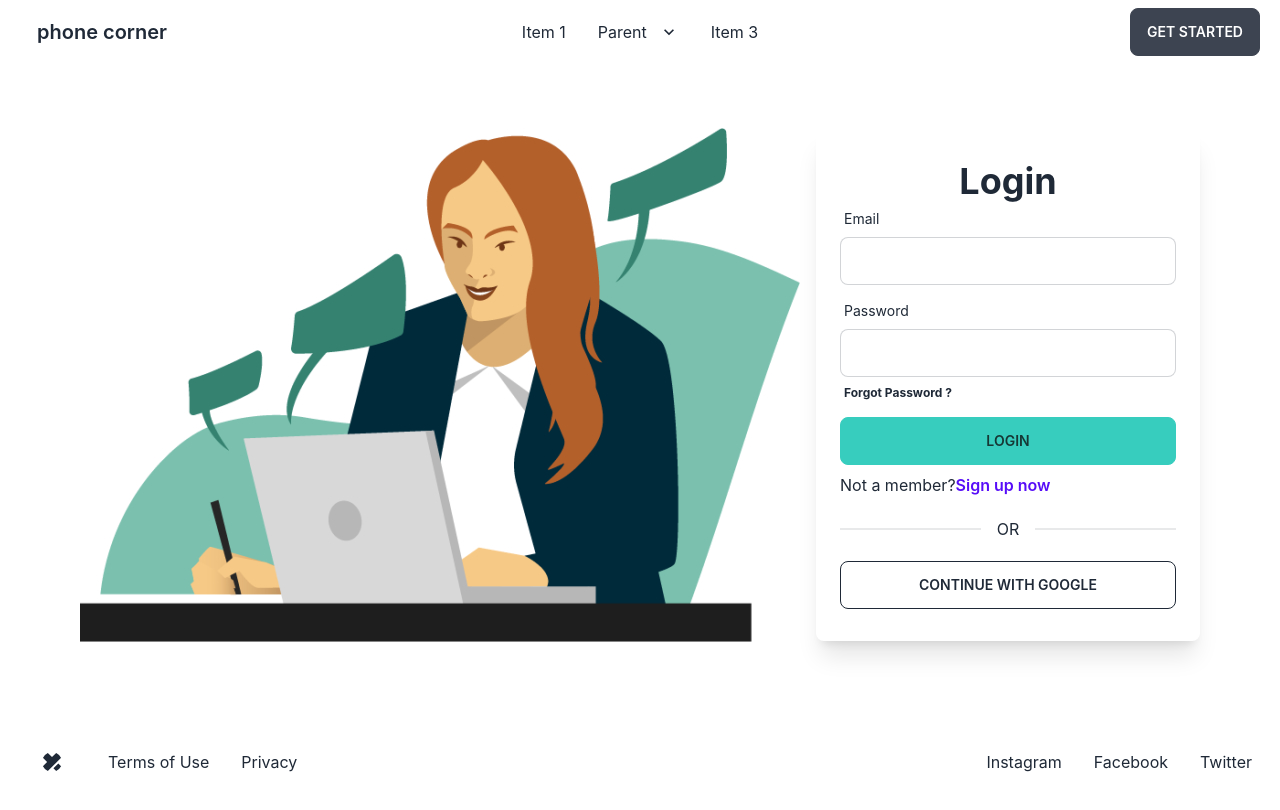
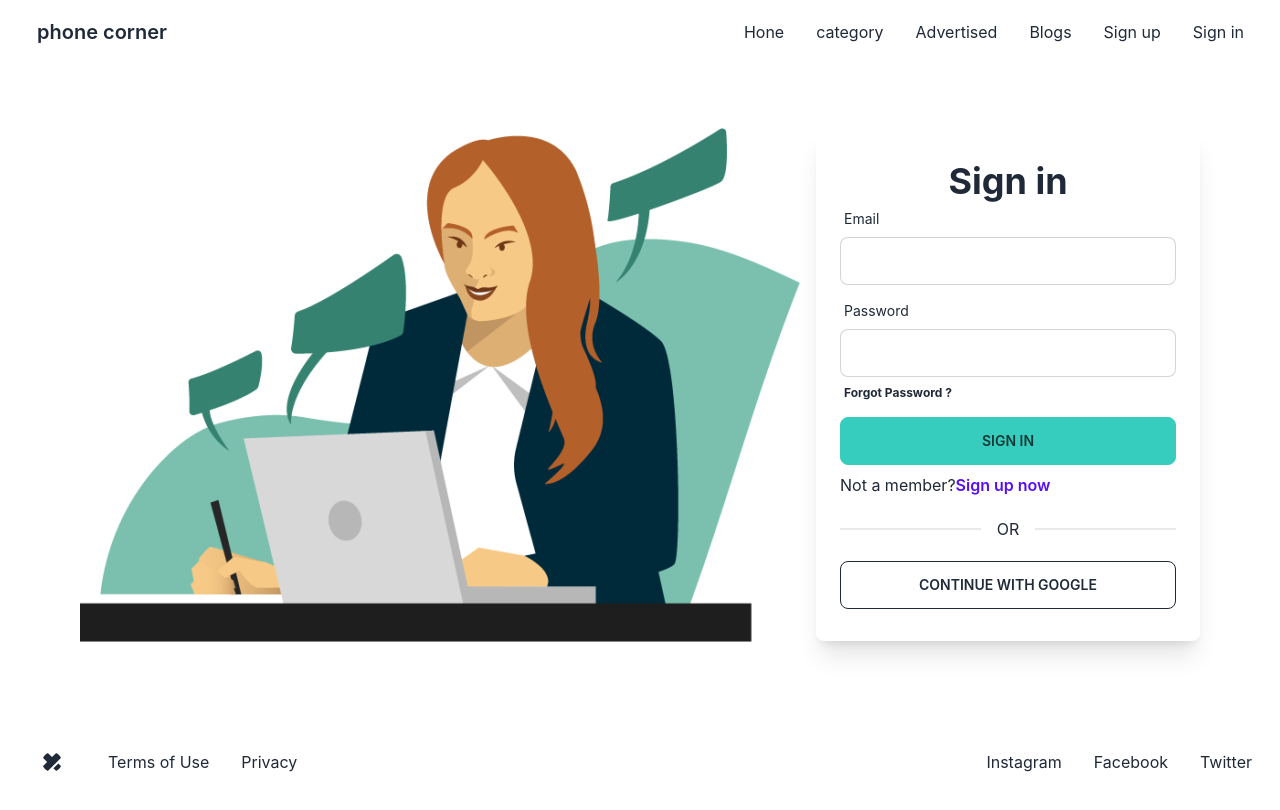
Before and after one commit to redoyhossin/phonecorner, a React (Create React App) app: page /Signin in a window 1280 px wide. Shown: the top 810 px of the page. Built offline with nearby package versions, Linux system fonts and the light colour scheme; no server answers.

Commit message:
set navbar

```diff
--- a/src/Context/UseContext.js
+++ b/src/Context/UseContext.js
@@ -42,6 +42,10 @@ const UseContext = ({ children }) => {
         return signInWithPopup(auth, githubprovider);
     };
 
+    const logout = () => {
+        setLodder(true);
+        return signOut(auth);
+    }
 
 
     useEffect(() => {
@@ -65,6 +69,7 @@ const UseContext = ({ children }) => {
         loddar,
         signingoogle,
         signingithub,
+        logout,
     }
     return (
         <div>
--- a/src/pages/Navbars/Navbars.js
+++ b/src/pages/Navbars/Navbars.js
@@ -1,42 +1,40 @@
 import React from 'react';
 import { Link } from 'react-router-dom';
+import { toast } from 'react-toastify';
 
 const Navbars = () => {
 
-
+    // const handlelogout = () => {
+    //     logout()
+    //         .then(() => {
+    //             toast.success('Signout successull')
+    //         }).catch(err => console.log(err));
+    // }
 
     const navbars = <>
-
+        <li><Link>Hone</Link></li>
+        <li><Link>category</Link></li>
+        <li><Link>Advertised</Link></li>
+        <li><Link>Blogs</Link></li>
+        <li><Link>Sign up</Link></li>
+        <li><Link>Sign in</Link></li>
     </>
 
-    const categorynav = <>
+    // const categorynav = <>
 
-        <li><Link>Submenu 3</Link></li>
-        <li><Link>Submenu 4</Link></li>
-        <li><Link>Submenu 5</Link></li>
-    </>
+    //     <li><Link>Submenu 3</Link></li>
+    //     <li><Link>Submenu 4</Link></li>
+    //     <li><Link>Submenu 5</Link></li>
+    // </>
     return (
-        <div className="navbar bg-base-100">
+        <div className="navbar bg-base-100 flex justify-between">
             <div className="navbar-start">
                 <div className="dropdown">
                     <label tabIndex={0} className="btn btn-ghost lg:hidden">
                         <svg xmlns="http://www.w3.org/2000/svg" className="h-5 w-5" fill="none" viewBox="0 0 24 24" stroke="currentColor"><path strokeLinecap="round" strokeLinejoin="round" strokeWidth="2" d="M4 6h16M4 12h8m-8 6h16" /></svg>
                     </label>
                     <ul tabIndex={0} className="menu menu-compact dropdown-content mt-3 p-2 shadow bg-base-100 rounded-box w-52">
-                        <li><a>Item 1</a></li>
-
-                        <li tabIndex={0}>
-                            <a className="justify-between">
-                                Parent
-                                <svg className="fill-current" xmlns="http://www.w3.org/2000/svg" width="24" height="24" viewBox="0 0 24 24"><path d="M8.59,16.58L13.17,12L8.59,7.41L10,6L16,12L10,18L8.59,16.58Z" /></svg>
-                            </a>
-                            <ul className="p-2">
-
-                                {categorynav}
-                            </ul>
-                        </li>
-
-                        <li><a>Item 3</a></li>
+                        {navbars}
                     </ul>
                 </div>
                 <Link to='/' className="btn btn-ghost normal-case text-xl">phone corner</Link>
@@ -44,22 +42,10 @@ const Navbars = () => {
 
             <div className="navbar-center hidden lg:flex">
                 <ul className="menu menu-horizontal p-0">
-                    <li><a>Item 1</a></li>
-                    <li tabIndex={0}>
-                        <a>
-                            Parent
-                            <svg className="fill-current" xmlns="http://www.w3.org/2000/svg" width="20" height="20" viewBox="0 0 24 24"><path d="M7.41,8.58L12,13.17L16.59,8.58L18,10L12,16L6,10L7.41,8.58Z" /></svg>
-                        </a>
-                        <ul className="p-2">
-                            {categorynav}
-                        </ul>
-                    </li>
-                    <li><a>Item 3</a></li>
+                    {navbars}
                 </ul>
             </div>
-            <div className="navbar-end">
-                <a className="btn">Get started</a>
-            </div>
+
         </div>
     );
 };
--- a/src/pages/Sharedpage/RouterError/RouterError.js
+++ b/src/pages/Sharedpage/RouterError/RouterError.js
@@ -1,17 +1,28 @@
 import React from 'react';
 import handleerror from '../../../Assets/errorhandle.jpg'
 import { useRouteError } from 'react-router-dom';
+import UseContext from '../../../Context/UseContext';
+import app from '../../../Firebase/Firebase.config';
+import { toast } from 'react-toastify';
 
 const RouterError = () => {
+    const { logout } = UseContext(app)
     const error = useRouteError();
+
+    const handlelogout = () => {
+        logout()
+            .then(() => {
+                toast.success('Signout successull')
+            }).catch(err => console.log(err));
+    }
     return (
         <div className=''>
             <i className='text-center'>{error.statusText || error.message}</i>
             <div className='flex justify-center'>
-            <img src={handleerror} alt="" />
+                <img src={handleerror} alt="" />
             </div>
             <div>
-                <button className='flex justify-center btn btn-outline'>Sign out</button>
+                <button onClick={handlelogout} className='flex justify-center btn btn-outline'>Sign out</button>
             </div>
         </div>
     );
--- a/src/pages/Signin/Signin.js
+++ b/src/pages/Signin/Signin.js
@@ -53,7 +53,7 @@ const Signin = () => {
                     <div>
                         <div className=' flex justify-center items-center '>
                             <div className='w-96 shadow-xl px-6 py-8 rounded-lg'>
-                                <h1 className='text-4xl font-bold text-center'>Login</h1>
+                                <h1 className='text-4xl font-bold text-center'>Sign in</h1>
                                 <form onSubmit={handleSubmit(handlesignin)}>
 
                                     <div className="form-control w-full  mb-2">
@@ -93,7 +93,7 @@ const Signin = () => {
                                         </label>
                                     </div>
 
-                                    <input className='btn btn-accent w-full' value="Login" type="submit" />
+                                    <input className='btn btn-accent w-full' value="Sign in" type="submit" />
                                 </form>
                                 {
                                     signinerror && <p className='text-red-700'> {signinerror} </p>
```
